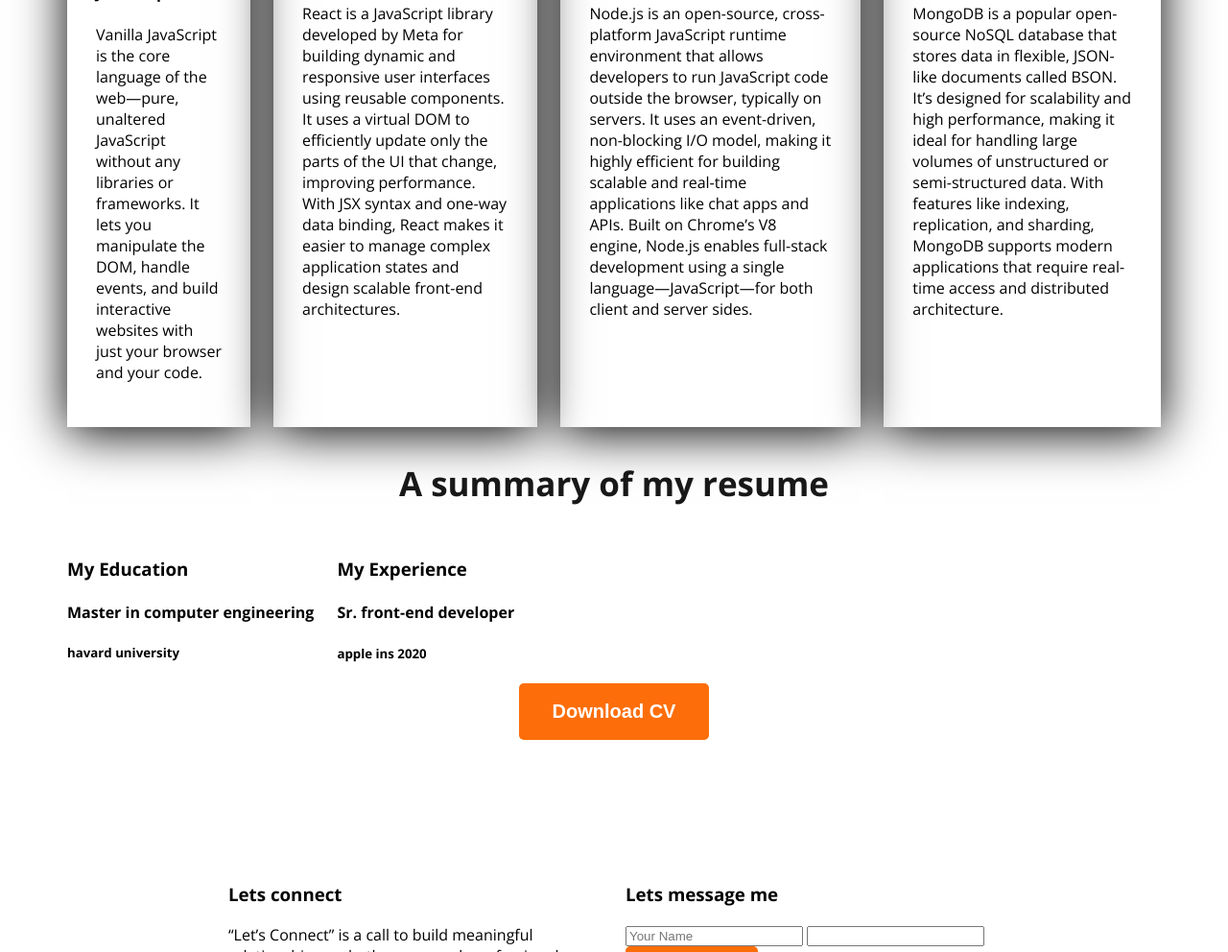
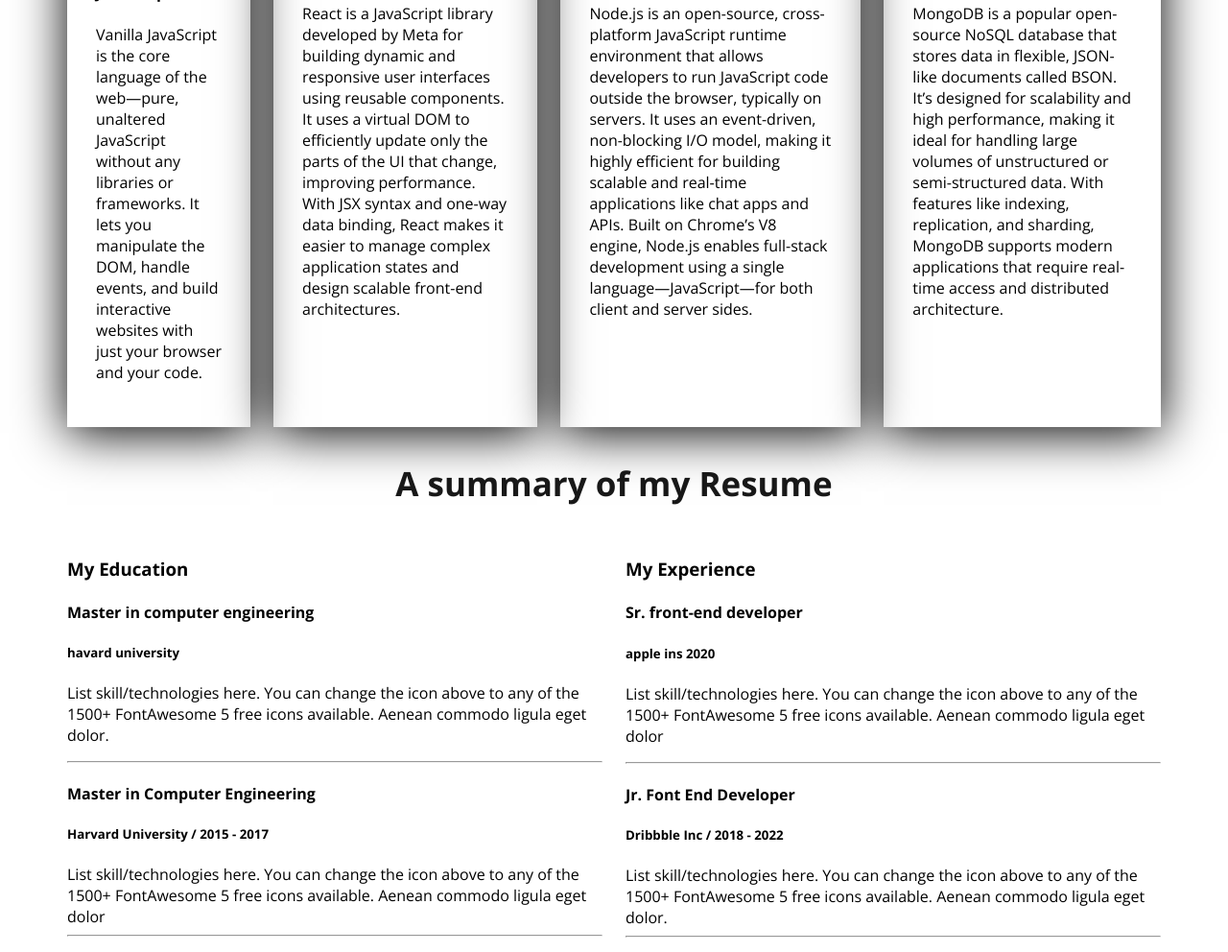
Before and after one commit to Sahab47/web-dev-portfolio, a plain HTML site: page index.html in a window 1280 px wide. Shown: the part 1808-2800 px from the top of the page at 96% size. Drawn offline with nearby package versions, Linux system fonts and the light colour scheme.

Commit message:
add some feature

```diff
--- a/index.html
+++ b/index.html
@@ -33,7 +33,7 @@
          </div>
     </header>
     <main>
-      <section class="about coundary-bg">
+      <section class="about secoundary-bg">
 <h3 class="section-title">About Me</h3>
 <p class="section-description">I’m Sahab Mujaddid Islam Tokki, a web developer who builds digital experiences rooted in thoughtful design and clean functionality. From crafting responsive front-end interfaces to optimizing back-end logic, I approach each project with precision and creativity. My technical strengths are matched by a deep curiosity—whether it's solving Git conflicts or exploring storytelling through code. With a blend of problem-solving and aesthetic sense, I aim to create websites that not only work beautifully but feel meaningful to the people who use them.</p>
      <div class="about-items">
@@ -87,24 +87,32 @@
 </section>
 
 <section class="resume">
-    <h3 class="section-title">A summary of my resume</h3>
+    <h3 class="section-title">A summary of my Resume</h3>
     <div class="resume-container">
         <div class="resume-column">
             <h3 class="resume-column-title">My Education</h3>
             <div class="experience">
                 <h4 class="experence-title"> Master in computer engineering</h4>
                 <h5 class="experience-sub-title">havard university</h5>
-                <div class="experience-description"></div>
+                <div class="experience-description"><p>List skill/technologies here. You can change the icon above
+to any of the 1500+ FontAwesome 5 free icons available. Aenean
+commodo ligula eget dolor.</p></div>
             </div>
+            <hr>
             <div class="experience">
-                <h4 class="experence-title"></h4>
-                <h5 class="experience-sub-title"></h5>
-                <div class="experience-description"></div>
+                <h4 class="experence-title">Master in Computer Engineering</h4>
+                <h5 class="experience-sub-title">Harvard University / 2015 - 2017</h5>
+                <div class="experience-description">List skill/technologies here. You can change the icon above
+to any of the 1500+ FontAwesome 5 free icons available. Aenean
+commodo ligula eget dolor</div>
             </div>
+            <hr>
             <div class="experience">
-                <h4 class="experence-title"></h4>
-                <h5 class="experience-sub-title"></h5>
-                <div class="experience-description"></div>
+                <h4 class="experence-title">Master in Computer Engineering</h4>
+                <h5 class="experience-sub-title">Harvard University / 2015 - 2017</h5>
+                <div class="experience-description">List skill/technologies here. You can change the icon above
+to any of the 1500+ FontAwesome 5 free icons available. Aenean
+commodo ligula eget dolor.</div>
             </div>
         </div>
         <div class="resume-column">
@@ -117,12 +125,25 @@
             <div class="experience">
                 <h4 class="experence-title">Sr. front-end developer</h4>
                 <h5 class="experience-sub-title">apple ins 2020</h5>
-                <div class="experience-description"></div>
+                <div class="experience-description"><p>List skill/technologies here. You can change the icon above
+to any of the 1500+ FontAwesome 5 free icons available. Aenean
+commodo ligula eget dolor</p></div>
             </div>
+            <hr>
             <div class="experience">
-                <h4 class="experence-title"></h4>
-                <h5 class="experience-sub-title"></h5>
-                <div class="experience-description"></div>
+                <h4 class="experence-title">Jr. Font End Developer</h4>
+                <h5 class="experience-sub-title">Dribbble Inc / 2018 - 2022</h5>
+                <div class="experience-description">List skill/technologies here. You can change the icon above
+to any of the 1500+ FontAwesome 5 free icons available. Aenean
+commodo ligula eget dolor.</div>
+            </div>
+            <hr>
+            <div class="experience">
+                <h4 class="experence-title">Jr. Font End Developer</h4>
+                <h5 class="experience-sub-title">Dribbble Inc / 2018 - 2022</h5>
+                <div class="experience-description">List skill/technologies here. You can change the icon above
+to any of the 1500+ FontAwesome 5 free icons available. Aenean
+commodo ligula eget dolor.</div>
             </div>
         </div>
     </div>
@@ -132,17 +153,21 @@
 
 </section>
     </main>
-    <footer class="secondary-bg">
+    <footer class="secoundary-bg">
         <div class="footer-column">
             <h3>Lets connect</h3>
  <p>“Let’s Connect” is a call to build meaningful relationships—whether personal, professional, or digital. It encourages open communication and shared experiences through modern tools like social media, messaging apps, or networking platforms. At its heart, it’s about bridging gaps and creating space for collaboration, empathy, and growth.
 </p>
+ <a href=""><img src="images/icons/facebook.png" alt=""></a>
+ <a href=""><img src="images/icons/twitter.png" alt=""></a>
+ <a href=""><img src="images/icons/insta.png" alt=""></a>
         </div>
         <div class="footer-column">
             <h3>Lets message me</h3>
             <form action="">
-                <input type="text" placeholder="Your Name">
-                <input type="email">
+                <input type="text" placeholder="Your Name"><br>
+                <input type="email" placeholder="Email"><br>
+                <input type="text" name="" id="" placeholder="Massage"><br><br>
             </form>
             <button class="btn-primary">Submit</button>
         </div>
--- a/styles/portfolio.css
+++ b/styles/portfolio.css
@@ -127,3 +127,13 @@ footer{
 .footer-column{
     width: 50%;
 }
+footer input[type="text"], footer input[type="email"] {
+    height: 64px;
+    border-radius: 5px;
+    background-color: white;
+    display: block;
+    width: 100%;
+    padding: 10px 20px;
+    margin-top: 24px;
+    border:none;
+}
```
